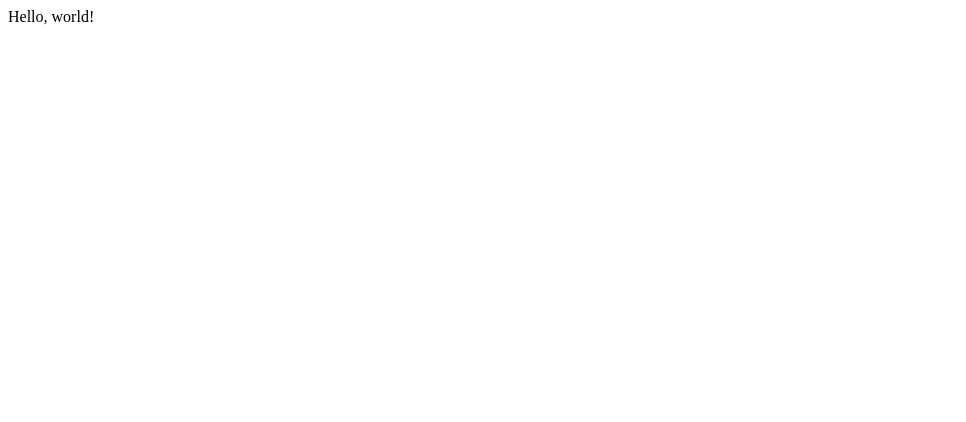
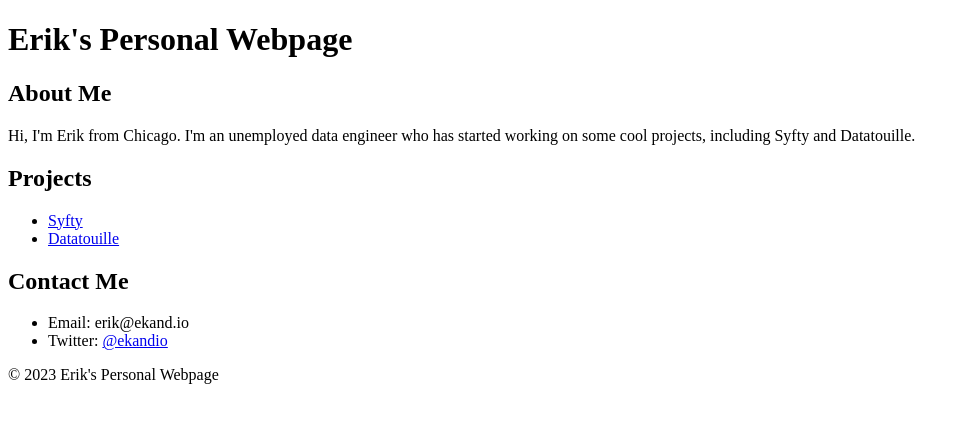
Before and after one commit to ekand/ubiquitous-carnival, a plain HTML site: page index.html in a window 1280 px wide. Shown: the whole page, without its empty margins (0-966 px from the left). Drawn offline with Linux system fonts and the light colour scheme.

Commit message:
Update index.html

```diff
--- a/index.html
+++ b/index.html
@@ -1 +1,40 @@
-Hello, world!
+<!DOCTYPE html>
+<html lang="en">
+<head>
+  <meta charset="UTF-8">
+  <meta name="viewport" content="width=device-width, initial-scale=1.0">
+  <title>Erik's Personal Webpage</title>
+</head>
+<body>
+  <header>
+    <h1>Erik's Personal Webpage</h1>
+  </header>
+
+  <main>
+    <section>
+      <h2>About Me</h2>
+      <p>Hi, I'm Erik from Chicago. I'm an unemployed data engineer who has started working on some cool projects, including Syfty and Datatouille.</p>
+    </section>
+
+    <section>
+      <h2>Projects</h2>
+      <ul>
+        <li><a href="https://syfty.net">Syfty</a></li>
+        <li><a href="https://datatouille.substack.com">Datatouille</a></li>
+      </ul>
+    </section>
+
+    <section>
+      <h2>Contact Me</h2>
+      <ul>
+        <li>Email: erik@ekand.io</li>
+        <li>Twitter: <a href="https://twitter.com/ekandio">@ekandio</a></li>
+      </ul>
+    </section>
+  </main>
+
+  <footer>
+    <p>&copy; 2023 Erik's Personal Webpage</p>
+  </footer>
+</body>
+</html>
```
